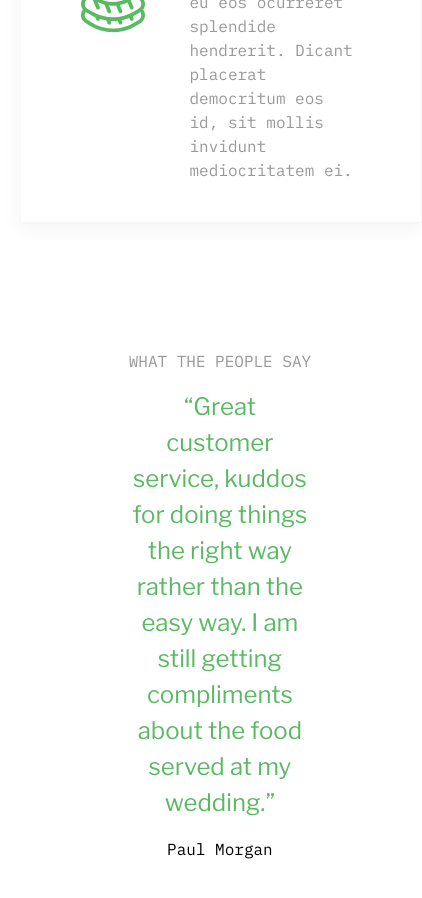
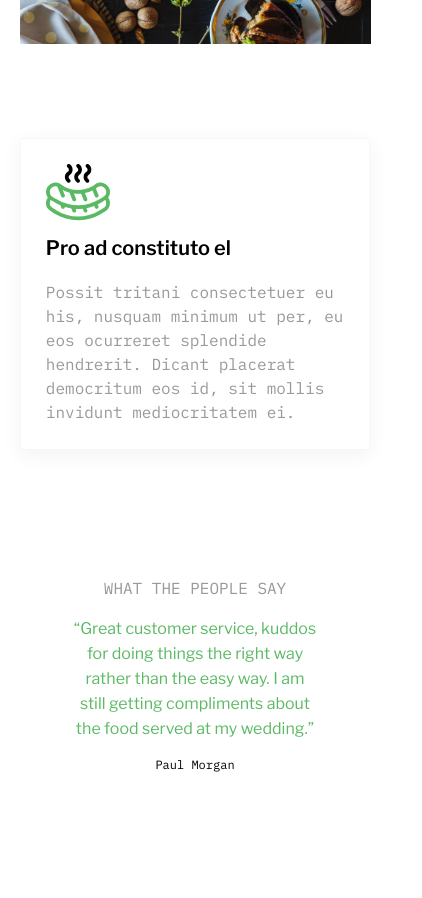
Before and after one commit to cey-t/catering-website, a React (Create React App) app: page /premium in a window 390 px wide. Shown: the part 1040-1938 px from the top of the page, 422 px wide, since content can reach past the window. Built offline with nearby package versions, Linux system fonts and the light colour scheme.

Commit message:
Responsve design of premium intro

```diff
--- a/src/pages/Premium/PremiumIntro/PremiumIntro.module.scss
+++ b/src/pages/Premium/PremiumIntro/PremiumIntro.module.scss
@@ -7,7 +7,7 @@
   padding: 120px 0;
   .featureContainer {
     height: auto;
-    width: 80%;
+    width: 85%;
     padding: 40px 60px;
     margin: auto;
     position: absolute;
@@ -21,7 +21,7 @@
     position: relative;
   }
   .opinionContainer {
-    width: 80%;
+    width: 70%;
     margin: auto;
     padding: 40px 60px;
     text-align: center;
@@ -37,7 +37,6 @@
     font-size: 24px;
     line-height: 36px;
     font-weight: 300;
-    width: 65%;
     display: flex;
     justify-content: center;
     margin: auto;
@@ -53,3 +52,43 @@
     padding: 50px 30px;
   }
 }
+@media screen and (max-width: 975px) {
+  .premiumIntroRoot {
+    .featureContainer {
+      padding: 25px 30px;
+      gap: 15px;
+    }
+  }
+}
+
+@media screen and (max-width: 690px) {
+  .premiumIntroRoot {
+    .featureContainer {
+      position: relative;
+      padding: 25px;
+      flex-direction: column;
+    }
+    .contextBox {
+      width: 85%;
+      padding: 20px;
+    }
+    .blockQuote {
+      font-size: 20px;
+      line-height: 30px;
+    }
+  }
+}
+@media screen and (max-width: 500px) {
+  .premiumIntroRoot {
+    .blockQuote {
+      font-size: 16px;
+      line-height: 25px;
+    }
+    .blogWriter {
+      font-size: 12px;
+    }
+    .opinionContainer {
+      padding: 40px;
+    }
+  }
+}
```
